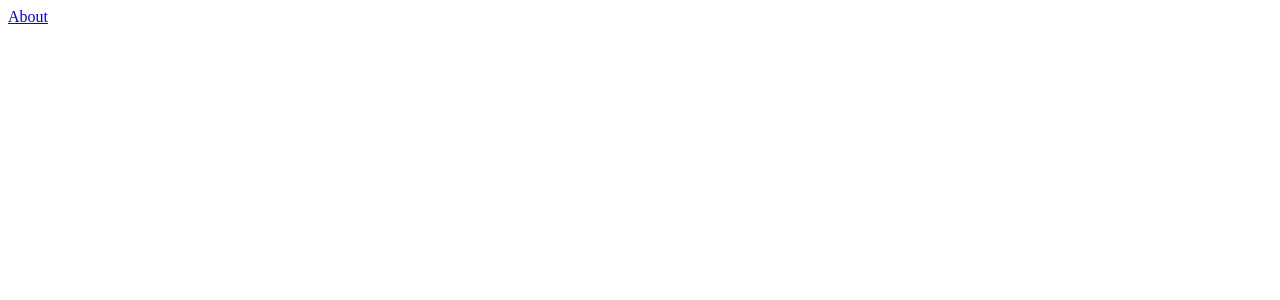
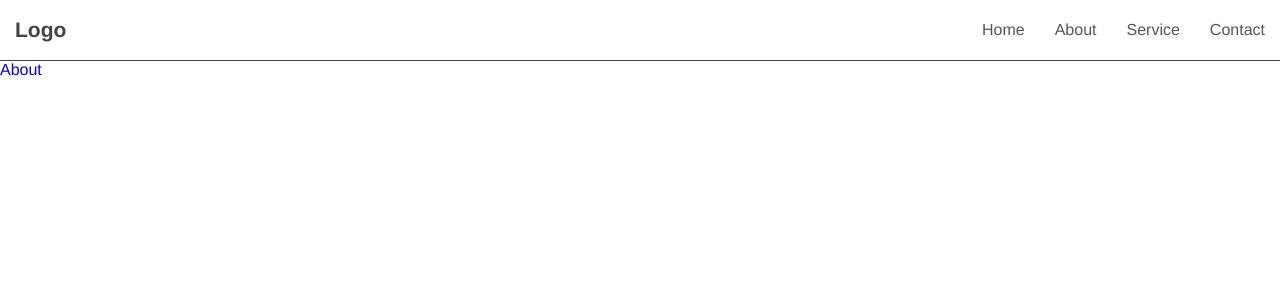
Before and after one commit to devMarilia/my-leading-magic, a React (Create React App) app: page / in a window 1280 px wide. Shown: the top 300 px of the page. Built offline with nearby package versions, Linux system fonts and the light colour scheme.

Commit message:
✨ feat: navbar init completed

```diff
--- a/src/App.js
+++ b/src/App.js
@@ -1,9 +1,13 @@
 import { BrowserRouter } from "react-router-dom";
+import Navbar from "./components/Navbar";
 import MainRoutes from "./pages/routes";
+import GlobalStyle from "./styles/globalStyles";
 
 function App() {
   return (
     <BrowserRouter>
+    <GlobalStyle/>
+      <Navbar/>
       <MainRoutes/>
     </BrowserRouter>
   );
--- /dev/null
+++ b/src/components/Navbar/index.js
@@ -0,0 +1,25 @@
+import React, {useState} from 'react'
+import { Link } from 'react-router-dom'
+import { NavbarConteiner } from './styled'
+
+function Navbar() {
+  const [isOpen, setIsOpen] = useState(false);
+  return (
+    <NavbarConteiner>
+        <span className="logo">Logo</span>
+        <div className={`nav-items ${isOpen && "open"}`}>
+            <Link to='/' >Home</Link>
+            <Link to='/about' >About</Link>
+            <Link to='/service'>Service</Link>
+            <Link to='/contact'>Contact</Link>
+        </div>
+        <div className={`nav-toggle ${isOpen && "open"}`}
+        onClick={() => setIsOpen(!isOpen)}>
+          <div className='bar'>
+
+          </div>
+        </div>
+    </NavbarConteiner>
+  )
+}
+export default Navbar
--- /dev/null
+++ b/src/components/Navbar/styled.js
@@ -0,0 +1,106 @@
+import styled from "styled-components";
+
+export const NavbarConteiner = styled.header`
+  height: 60px;
+  display: flex;
+  justify-content: space-between;
+  align-items: center;
+  background-color: var(--primary);
+  border-bottom: 1px solid var(--text-color-secondary) ;
+
+  .logo {
+    font-weight: 700;
+    font-size: 21px;
+    margin: 15px;
+    color: var(--text-color-secondary);
+  }
+  .nav-items a {
+    color: var(--text-color-secondary);
+    font-size: 16px;
+    text-decoration: none;
+    margin: 15px;
+    position: relative;
+    opacity: 0.9;
+  }
+  .nav-items a:hover {
+    opacity: 1;
+  }
+  .nav-toggle {
+    display: none;
+  }
+
+  @media (max-width: 700px) {
+    border-bottom: 100%;
+    .nav-items {
+      position: absolute;
+      top: 60px;
+      display: flex;
+      flex-direction: column;
+      background: var(--color-quaternary);
+      left: 0;
+      width: 100%;
+      height: 100%;
+      transform: translateX(-100%);
+      transition: all 0.45s;
+    }
+    nav-items > a::before {
+      background: transparent;
+    }
+
+    .nav-items.open {
+      transform: translateX(0);
+    }
+
+    .nav-toggle {
+      display: flex;
+      width: 50px;
+      height: 50px;
+      align-items: center;
+      justify-content: center;
+      cursor: pointer;
+    }
+
+    .nav-toggle > .bar {
+      position: relative;
+      width: 32px;
+      height: 2px;
+      background: var(--text-color-secondary);
+      transition: all 0.45s ease-in-out;
+    }
+
+    .nav-toggle > .bar::before,
+    .nav-toggle > .bar::after {
+      content: "";
+      position: absolute;
+      height: 2px;
+      background: var(--text-color-secondary);
+      border-radius: 2px;
+      transition: all 0.45s ease-in-out;
+    }
+
+    .nav-toggle .bar::before {
+      width: 25px;
+      transform: translateY(-8px);
+      right: 0;
+    }
+
+    .nav-toggle > .bar::after {
+      width: 32px;
+      transform: translateY(8px);
+    }
+
+    .nav-toggle.open > .bar {
+      transform: translateX(-40px);
+      background: transparent;
+    }
+
+    .nav-toggle.open > .bar::before {
+      width: 32px;
+      transform: rotate(45deg) translate(26px, -26px);
+    }
+
+    .nav-toggle.open > .bar::after {
+      transform: rotate(-45deg) translate(26px, 26px);
+    }
+  }
+`;
--- a/src/styles/globalStyles.js
+++ b/src/styles/globalStyles.js
@@ -2,12 +2,14 @@
 import { createGlobalStyle } from "styled-components";
 
 const GlobalStyle = createGlobalStyle`
+
+* {
   body, html, h1, h2, h3, h4, h5, h6, p, ul, ol, li, a, button, input, textarea, label, select, option, form, fieldset, legend, table, tbody, tfoot, thead, tr, th, td, article, aside, canvas, details, embed, figure, figcaption, footer, header, hgroup, menu, nav, output, ruby, section, summary, time, mark, audio, video {
     margin: 0;
     padding: 0;
-    background: teal;
     font-family: Open-Sans, Helvetica, Sans-Serif;
   }
+
   #root {
     --color-primary: #fff ;
     --color-secondary: #DB7093;
@@ -19,9 +21,7 @@ const GlobalStyle = createGlobalStyle`
     --background-footer: #901742;
     --fonte-principal: Open-Sans, Helvetica, Sans-Serif;
   }
-    * {
-    box-sizing: border-box;
-    }
+
     a {
     text-decoration: none;
     }
```
Also changed, not shown: src/components/Menu/Menu.js (deleted, +0 -12 lines), src/components/Menu/styled.js (deleted, +0 -10 lines).
